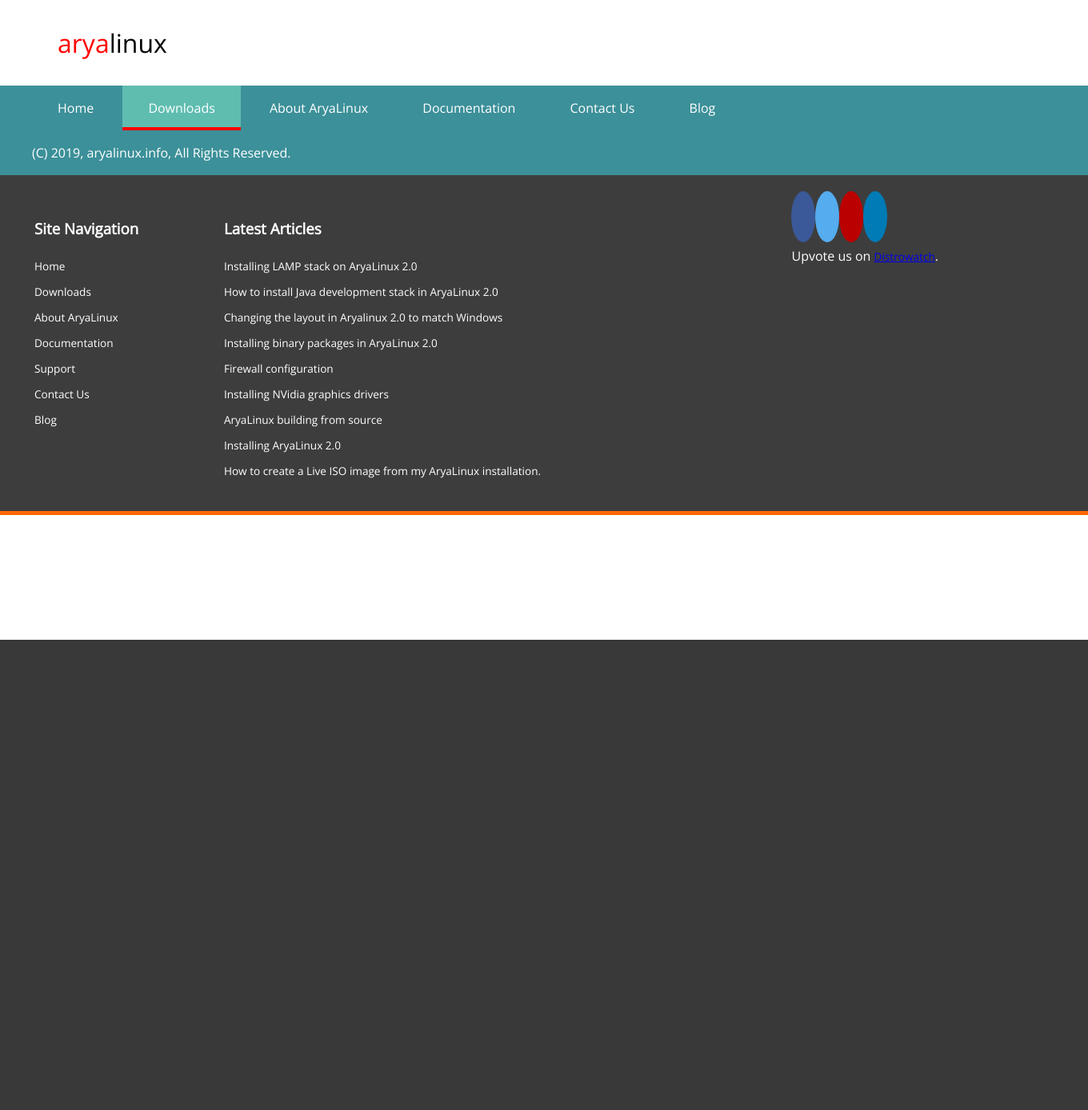
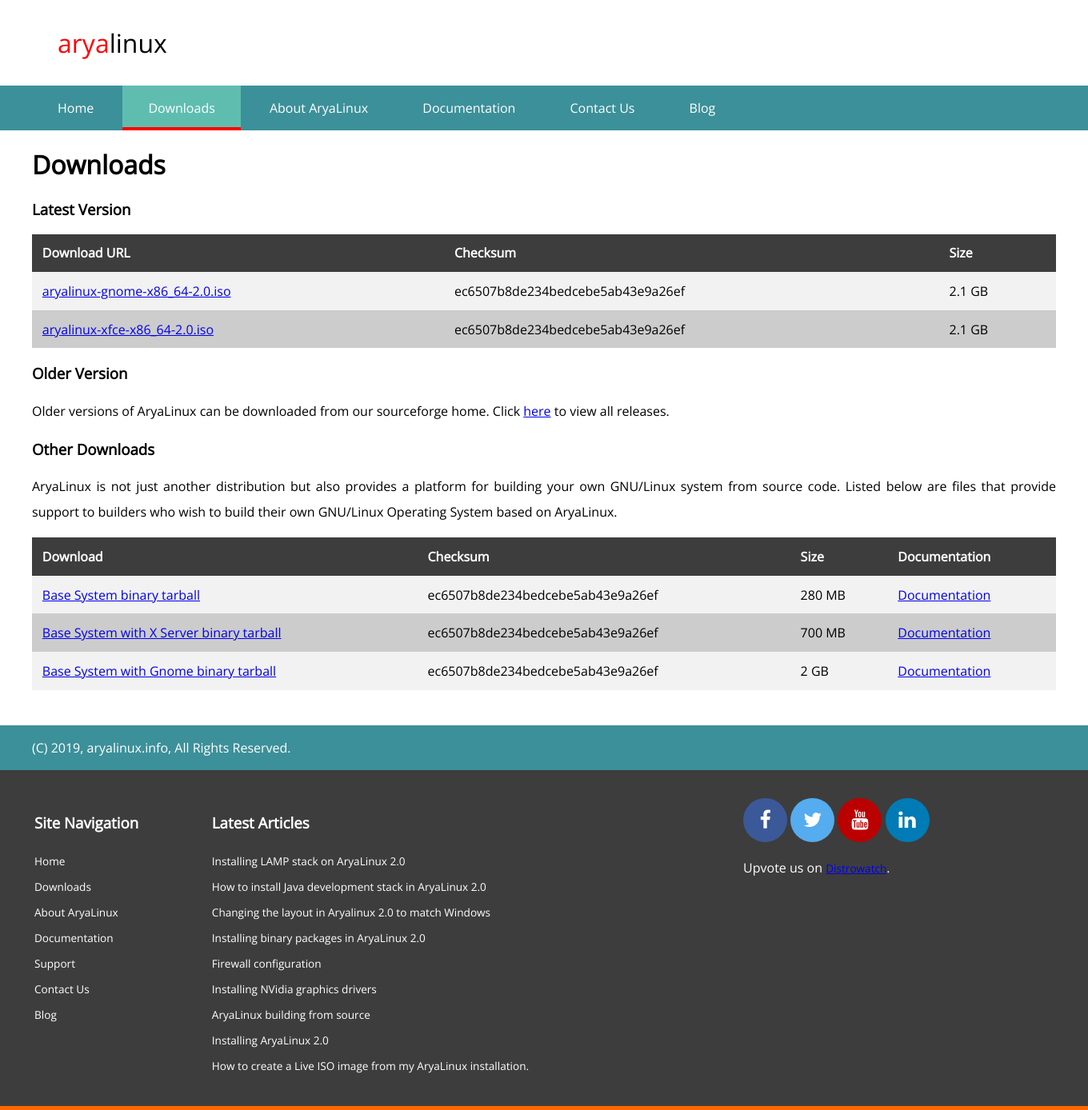
Before and after one commit to FluidIdeas/aryalinux-web, a PHP site: page /downloads.php in a window 1360 px wide. Shown: the whole page at 80% size. Before the commit the page ends 800 px from the top, so only its background shows below. Run offline with PHP 8.4, Linux system fonts and the light colour scheme.

Commit message:
Updated downloads.php and style.css

```diff
--- a/downloads.php
+++ b/downloads.php
@@ -8,11 +8,75 @@
   <meta name="description" content="AryaLinux, Linux built from source">
   <meta name="author" content="Chandrakant">
   <link rel="stylesheet" href="style.css">
+  <link rel="stylesheet" href="https://cdnjs.cloudflare.com/ajax/libs/font-awesome/4.7.0/css/font-awesome.min.css">
 </head>
 
 <body>
     <?php include_once('logo.php')?>
     <?php include_once('main-menu.php')?>
+    <div class="container">
+      <h1>Downloads</h1>
+      <h3>Latest Version</h3>
+      <table class="fluid-table" cellspacing="0">
+        <thead>
+          <tr>
+            <th>Download URL</th>
+            <th>Checksum</th>
+            <th>Size</th>
+          </tr>
+        </thead>
+        <tbody>
+          <tr>
+            <td><a href="#">aryalinux-gnome-x86_64-2.0.iso</a></td>
+            <td>ec6507b8de234bedcebe5ab43e9a26ef</td>
+            <td>2.1 GB</td>
+          </tr>
+          <tr>
+            <td><a href="#">aryalinux-xfce-x86_64-2.0.iso</a></td>
+            <td>ec6507b8de234bedcebe5ab43e9a26ef</td>
+            <td>2.1 GB</td>
+          </tr>
+        </tbody>
+      </table>
+      <h3>Older Version</h3>
+      <p>Older versions of AryaLinux can be downloaded from our sourceforge home. Click <a href="#">here</a> to view all releases.</p>
+      <h3>Other Downloads</h3>
+      <p>AryaLinux is not just another distribution but also provides a platform for building your own GNU/Linux system from source code.
+      Listed below are files that provide support to builders who wish to build their own GNU/Linux Operating System based on AryaLinux.
+      </p>
+      <table class="fluid-table" cellspacing="0">
+        <thead>
+          <tr>
+            <th>Download</th>
+            <th>Checksum</th>
+            <th>Size</th>
+            <th>Documentation</th>
+          </tr>
+        </thead>
+        <tbody>
+          <tr>
+            <td><a href="#">Base System binary tarball</a></td>
+            <td>ec6507b8de234bedcebe5ab43e9a26ef</td>
+            <td>280 MB</td>
+            <td><a href="#">Documentation</a></td>
+          </tr>
+          <tr>
+            <td><a href="#">Base System with X Server binary tarball</a></td>
+            <td>ec6507b8de234bedcebe5ab43e9a26ef</td>
+            <td>700 MB</td>
+            <td><a href="#">Documentation</a></td>
+          </tr>
+          <tr>
+            <td><a href="#">Base System with Gnome binary tarball</a></td>
+            <td>ec6507b8de234bedcebe5ab43e9a26ef</td>
+            <td>2 GB</td>
+            <td><a href="#">Documentation</a></td>
+          </tr>
+        </tbody>
+      </table>
+      <br>
+      <br>
+    </div>
     <?php include_once('footer.php')?>
 </body>
 </html>
--- a/style.css
+++ b/style.css
@@ -141,3 +141,26 @@
   .bg-dark1 a {
       font-size: 0.85em;
   }
+
+  .fluid-table {
+      width: 100%;
+  }
+
+  .fluid-table td {
+      padding: 0.8em;
+      margin: 0;
+  }
+
+  .fluid-table th {
+      text-align: left;
+      padding: 0.8em;
+      margin: 0;
+  }
+
+  .fluid-table th {
+      background-color: #3d3d3d;
+      color: #ffffff;
+  }
+
+  .fluid-table tr:nth-child(odd) {background-color: #f2f2f2;}
+  .fluid-table tr:nth-child(even) {background-color: #cccccc;}
```
